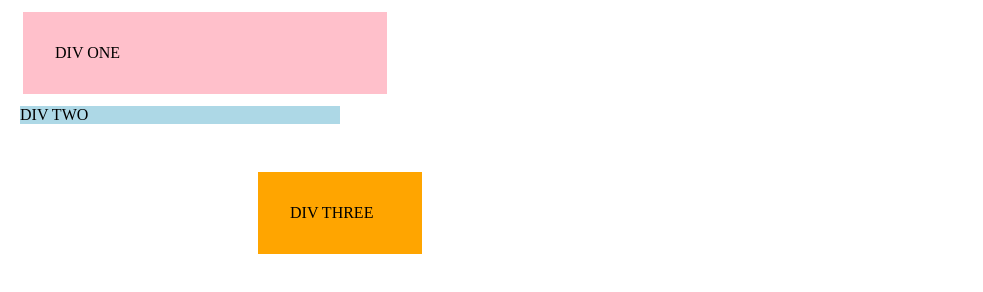
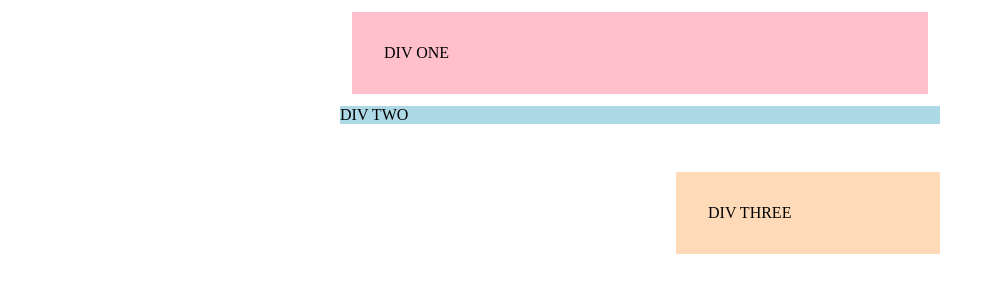
Before and after one commit to luischaveslopez/git_test, a plain HTML site: page index.html in a window 1280 px wide. Shown: the whole page, without its empty margins (0-983 px from the left). Drawn offline with Linux system fonts and the light colour scheme.

Commit message:
modified css to fix issues

```diff
--- a/style.css
+++ b/style.css
@@ -1,23 +1,25 @@
+body {
+    max-width: 600px;
+    margin: 0 auto;
+}
+
 .ONE {
-border-style: 15px solid blue;
-background-color: pink;
-width: 300px;
-padding: 32px;
-margin: 12px;
-margin-left: 15px;
-margin-right: 15px;
-}
-.TWO {
-    border-style: 15px solid purple;
-    background-color: lightblue;
-    width: 320px;
+    background: pink;
+    border-style: 3px solid blue;
+    padding: 32px;
     margin: 12px;
 }
+
+.TWO {
+    background: lightblue;
+    border-style: 3px solid purple;
+    margin-bottom: 48px;
+}
+
 .THREE {
-    border-style:15px solid red;
-    background-color: orange;
+    background: peachpuff;
+    border-style: 3px solid red;
+    width: 200px;
     padding: 32px;
-    margin-top: 48px;
-    margin-left: 250px;
-    width: 100px;
+    margin-left: auto;
 }
```
